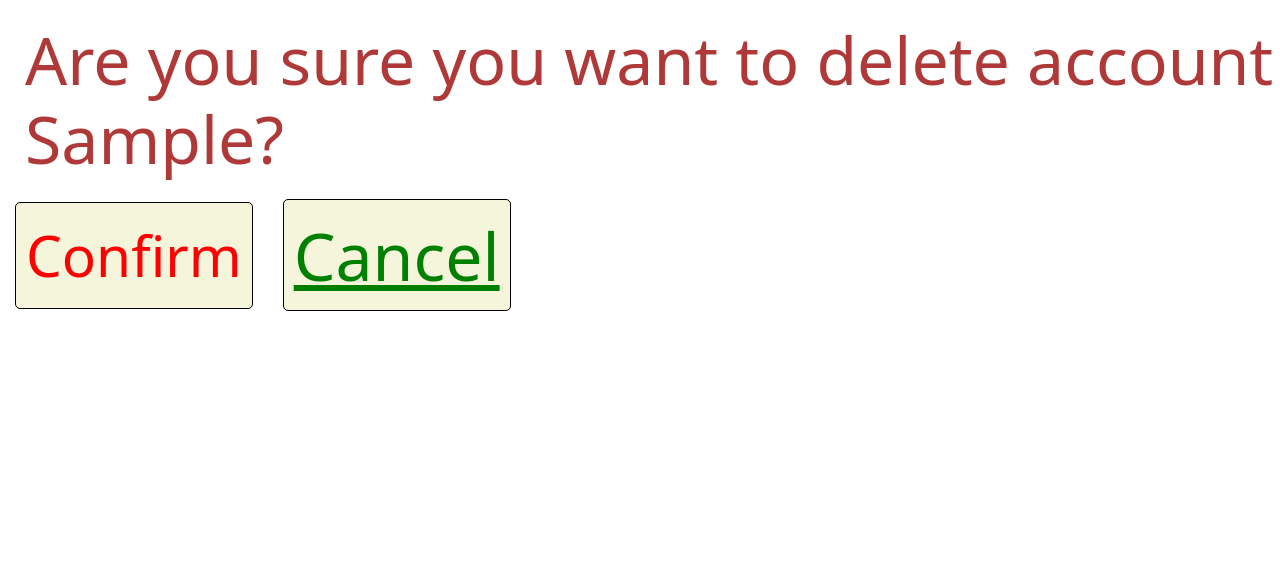
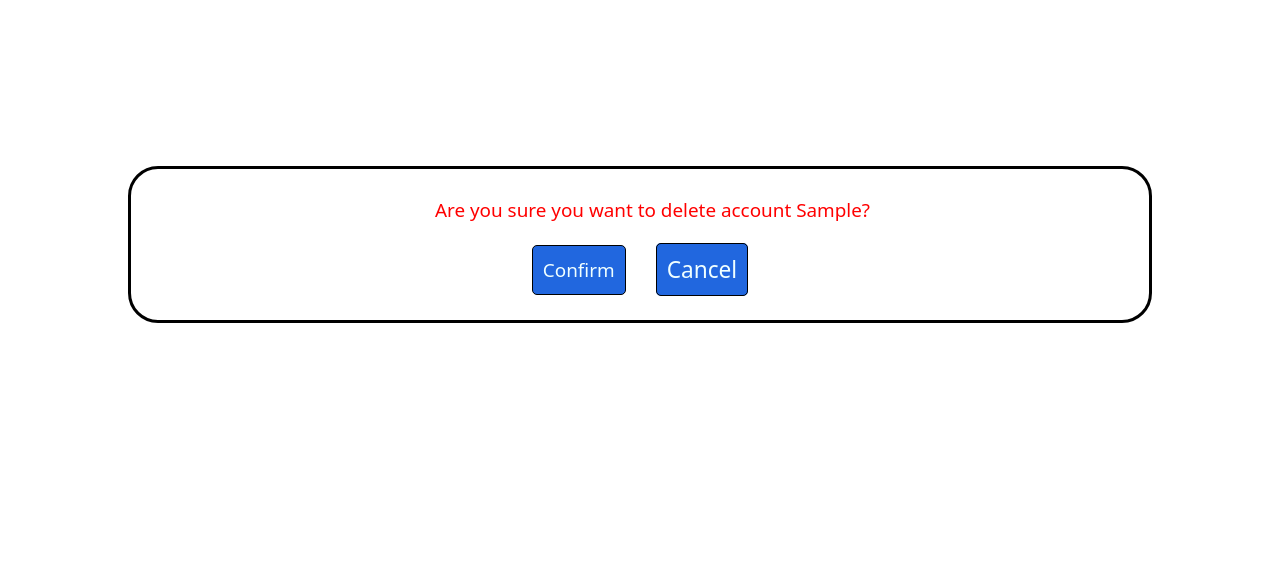
Before and after one commit to dat-adi/lil_bank, a Django app: template lil_bank/accounts/templates/accounts/confirm_delete_account.html in a window 1280 px wide. Shown: the part 56-619 px from the top of the page. Run offline with Django 4.2, Linux system fonts and the light colour scheme; the template is opened without the code that fills it: most values are stand-ins (such as "Sample title", 1, 10 or a date in 2020).

Commit message:
fix: UI change for delete account confirmation.

```diff
--- a/lil_bank/accounts/templates/accounts/confirm_delete_account.html
+++ b/lil_bank/accounts/templates/accounts/confirm_delete_account.html
@@ -1,20 +1,24 @@
 {% extends 'base.html' %}
 {% block content %}
-  <h2 style="color: rgba(156, 9, 9, 0.802); padding-left: 25px; padding-top: 20px; font-size: 1.75cm;">Are you sure you want to delete account {{ account.no }}?</h2>
-  <style>
-    table, th, td {
-        border: 1px black;
-        padding: 15px;
-    }
+<style>
+  table, th, td {
+      border: 1px black;
+      padding: 15px;
+  }
 </style>
+<div style="text-align: center; margin-top: 13%; margin-left: 10%; margin-right: 10%; border: 3px solid black; padding: 10px; border-radius: 30px;">
+  <h2 style="color: red; padding-left: 25px; padding-top: 20px; font-size: 0.5cm;">Are you sure you want to delete account {{ account.no }}?</h2>
   <form method="post">
     {% csrf_token %}
+    <center>
     <table>
     <tr>
-      <td><input style="font-size: 1.5cm; border: 1px solid black; border-radius: 5px; background-color: beige; padding: 10px; color: rgb(255, 0, 0);" type="submit" value="Confirm"></td>
+      <td><input style="font-size: 0.5cm; border: 1px solid black; border-radius: 5px; background-color: rgb(33, 103, 223); padding: 10px; text-decoration: none; color: azure; font-weight:200;" type="submit" value="Confirm"></td>
 
-      <td><a href="{% url 'accounts:view_account' %}" style="font-size: 1.75cm; border: 1px solid black; border-radius: 5px; background-color: beige; padding: 10px; color: green;">Cancel</a></td>
+      <td><a href="{% url 'accounts:view_account' %}" style="font-size: 0.6cm;font-weight: 100; border: 1px solid black; border-radius: 5px; background-color: rgb(33, 103, 223); padding: 10px; text-decoration: none; color: azure;">Cancel</a></td>
   </tr>
   </table>
+</center>
   </form>
+</div>
 {% endblock %}
```
